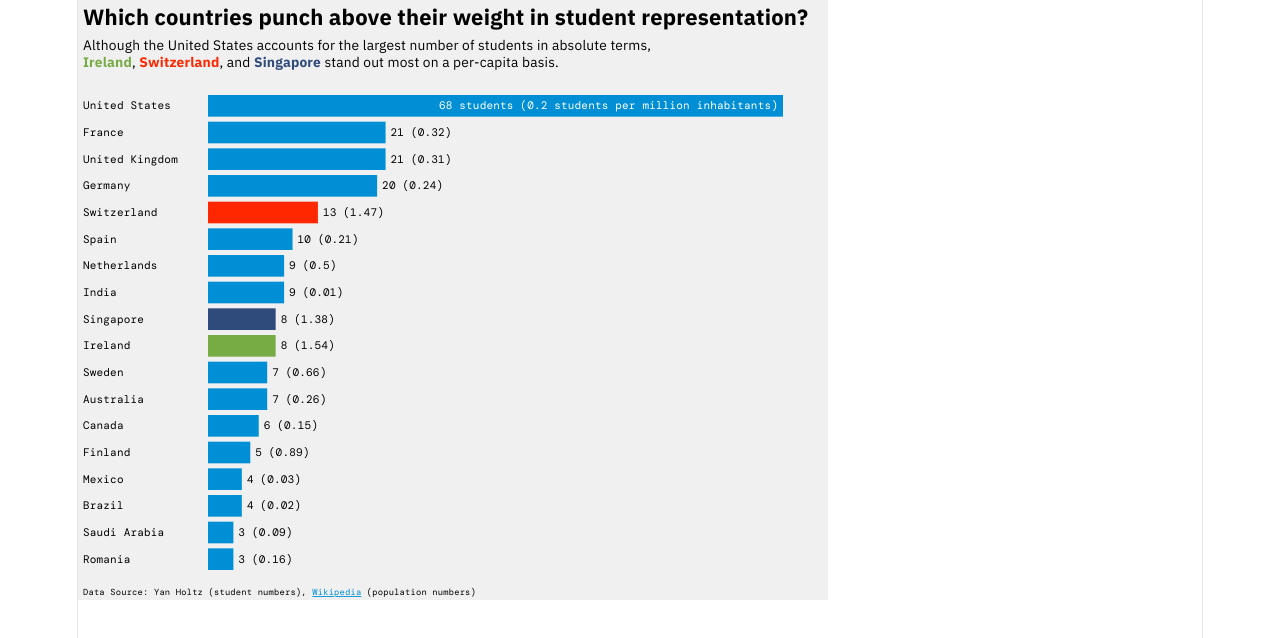
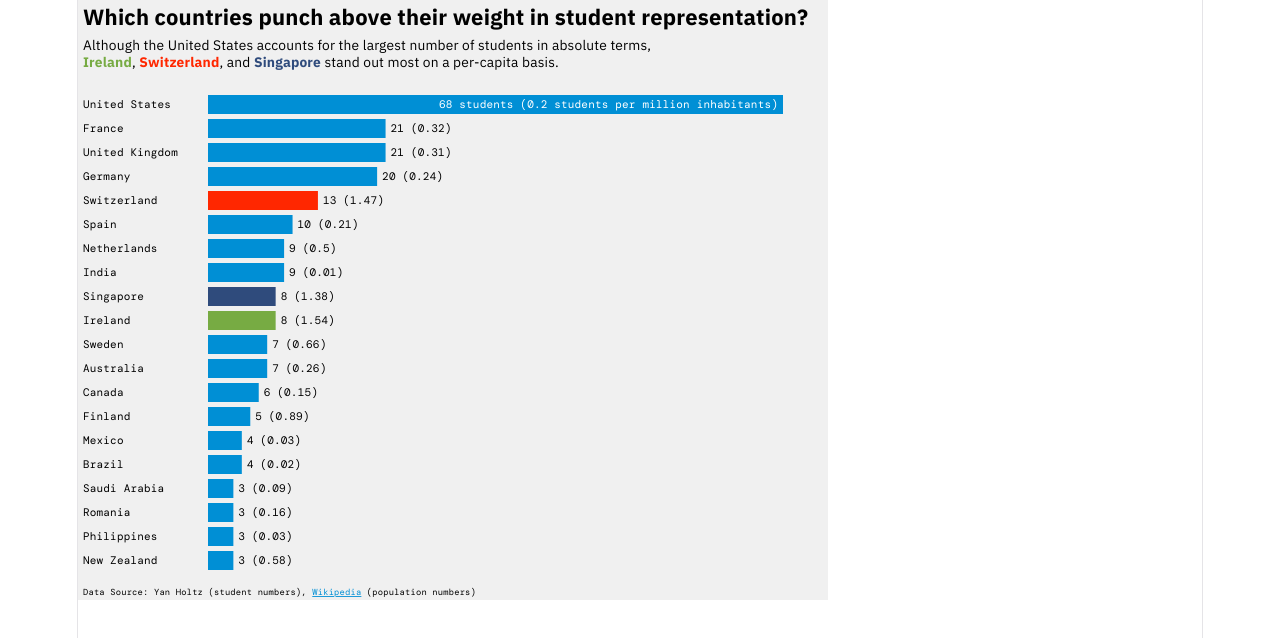
Before and after one commit to trekonom/d3-barchart, a React (Vite) app: page / in a window 1280 px wide. Shown: the top 638 px of the page. Built offline with nearby package versions, Linux system fonts and the light colour scheme; a web font is replaced by a local one.

Commit message:
Drop filter

```diff
--- a/src/main.jsx
+++ b/src/main.jsx
@@ -32,15 +32,13 @@ const colorMap = {
   Singapore: "var(--darkblue)",
 };
 
-const transformedData = data
-  .map((d) => ({
-    ...d,
-    students_per_million: Number(
-      (d.students / (d.population / 1_000_000)).toFixed(2),
-    ),
-    color: colorMap[d.country] ?? "var(--blue)",
-  }))
-  .filter((d, i) => i < 18);
+const transformedData = data.map((d) => ({
+  ...d,
+  students_per_million: Number(
+    (d.students / (d.population / 1_000_000)).toFixed(2),
+  ),
+  color: colorMap[d.country] ?? "var(--blue)",
+}));
 
 // The chart dimensions (often passed as prop too)
 const width = 750;
```
